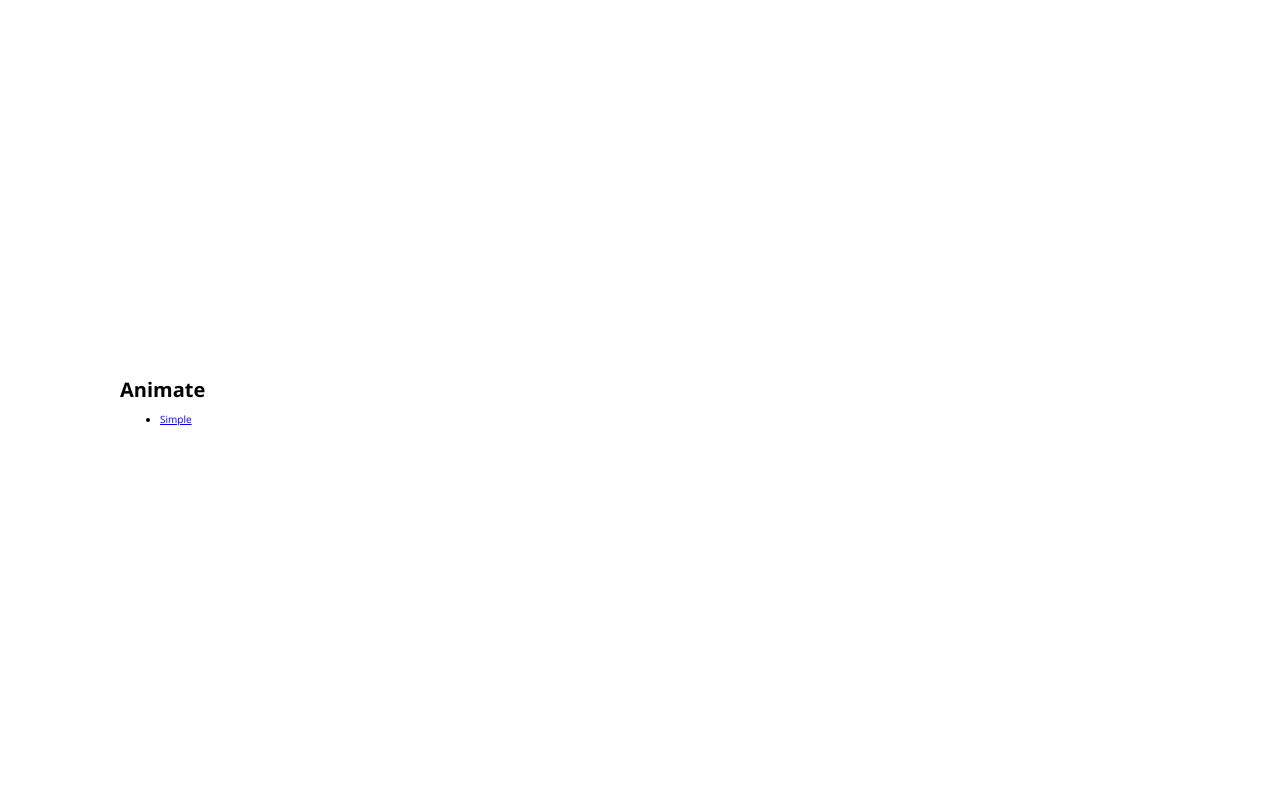
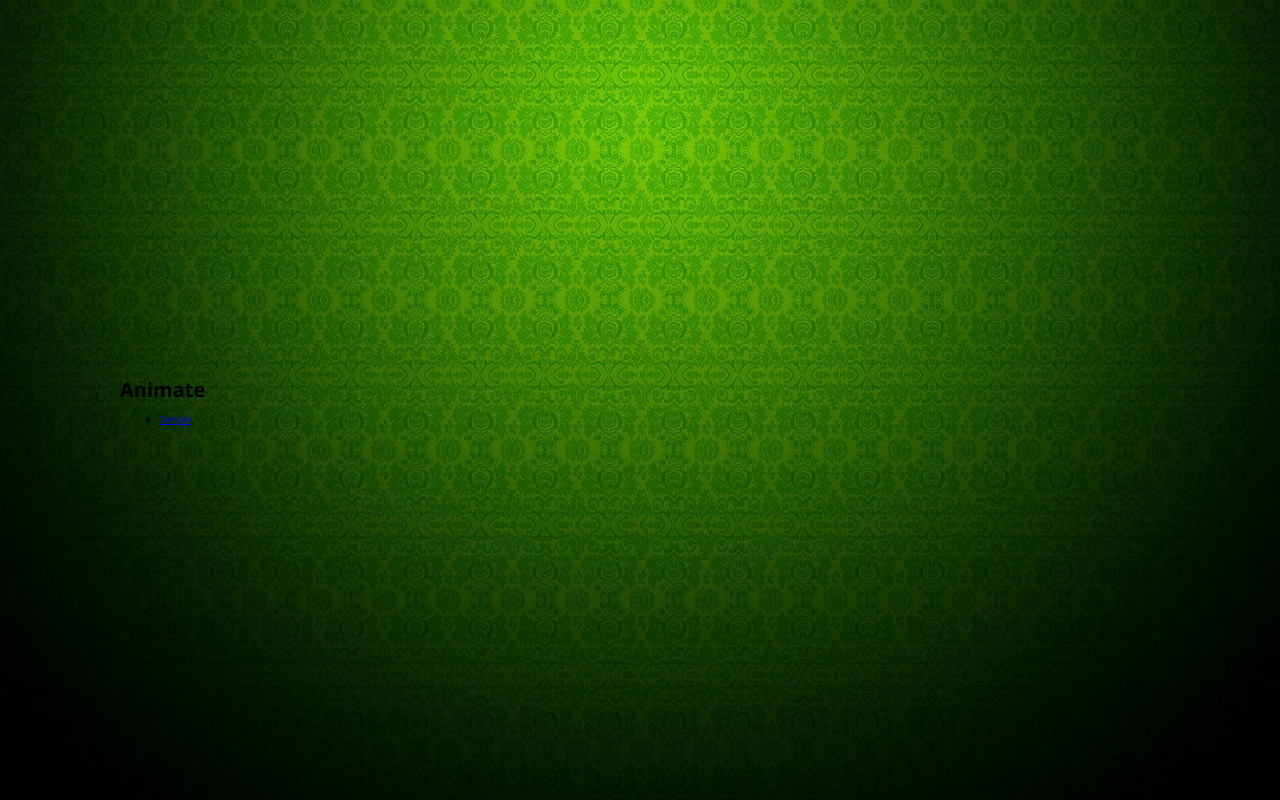
Before and after one commit to Sheva1991/css-animate, a plain HTML site: page index.html in a window 1280 px wide. Drawn offline with nearby package versions, Linux system fonts and the light colour scheme; files that its build step writes are made by us from their sources; files whose address does not match are found by name.

Commit message:
add bgi for body

```diff
--- a/simple/scss/style.scss
+++ b/simple/scss/style.scss
@@ -18,6 +18,9 @@ body {
     display: flex;
     align-items: center;
     font-family: $text-ff;
+    background-image: url(../img/bg.jpg);
+    background-size: cover;
+    background-repeat: no-repeat;
 }
 
 .container {
@@ -62,6 +65,7 @@ body {
 
     &__front {
         transform: rotateY(-180deg);
+        background-color: #fff;
 
         .active & {
             transform: rotateY(-360deg);
```
Also changed, not shown: simple/css/style.css, simple/img/bg.jpg (added).
